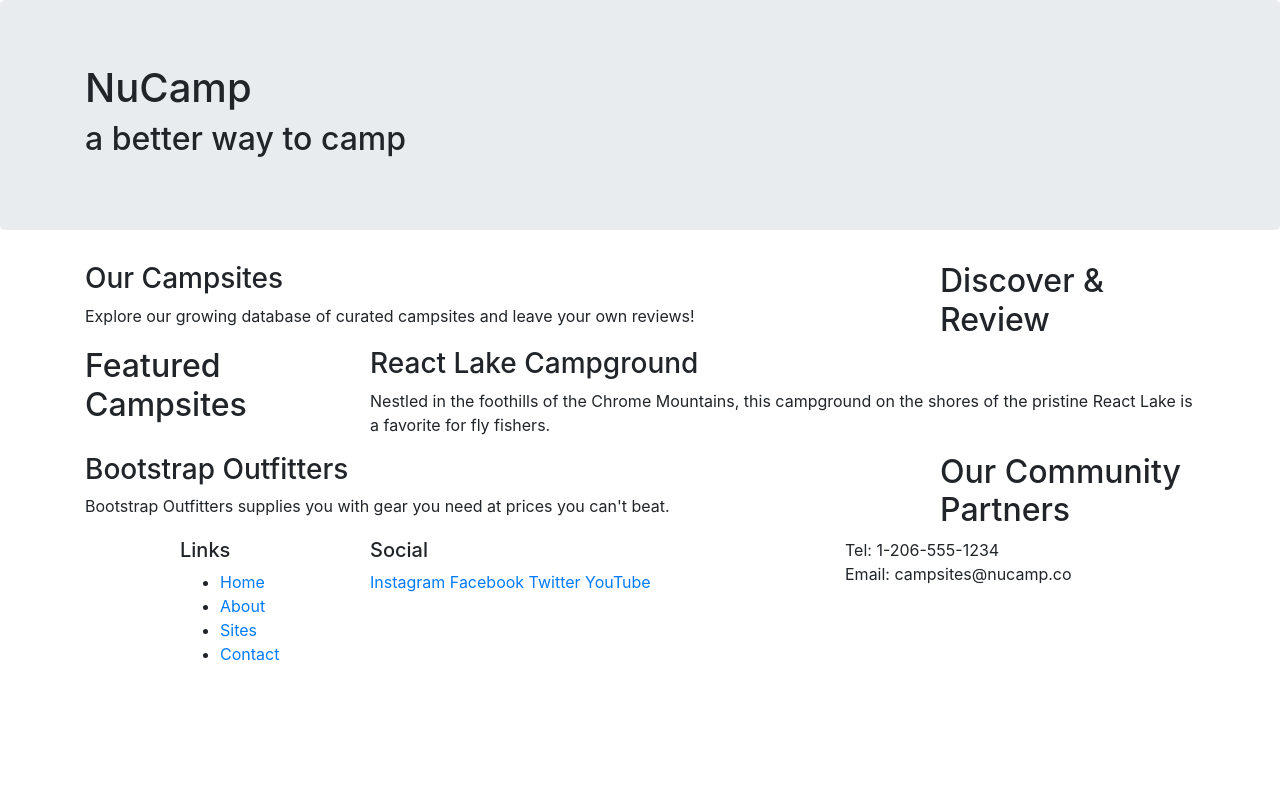
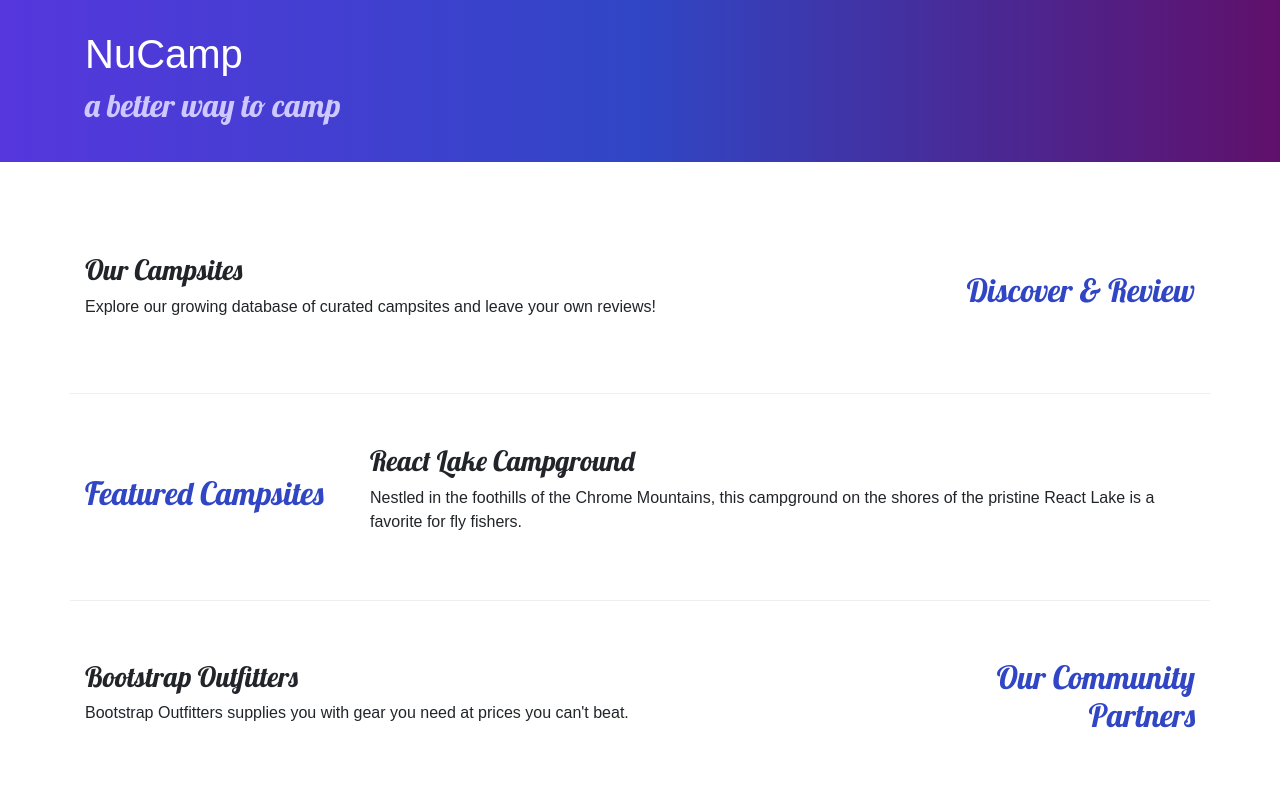
Before and after one commit to Reina-Inouye/Nucampsite, a website: page index.html in a window 1280 px wide. Shown: the top 800 px of the page. Drawn offline with nearby package versions, Linux system fonts and the light colour scheme.

Commit message:
Adding Custom Styles

```diff
--- /dev/null
+++ b/css/styles.css
@@ -0,0 +1,33 @@
+body {
+    font-family: "Open Sand", sans-serif;
+}
+
+h2, h2, h3 {
+    font-family: "lobster", cursive;
+}
+
+h2 {
+    color: #3046C5;
+}
+
+header h2 {
+    color: #CEC8FF;
+}
+
+
+footer {
+    background-image: linear-gradient(#CEC8FF, white);
+    padding: 20px 0;
+}
+
+.jumbotron {
+    padding: 30px;
+    background-image: linear-gradient(to right, #5637DD, #3046C5, #60106B);
+    color: white;
+}
+
+.row-content {
+    padding: 50px 0;
+    border-bottom: 1px ridge;
+    min-height: 200px;
+}
--- a/index.html
+++ b/index.html
@@ -8,13 +8,17 @@
     <!-- Bootstrap CSS -->
     <link rel="stylesheet" href="node_modules/bootstrap/dist/css/bootstrap.min.css" />
 
+    <!--Additional CSS must be placed after Bootsratp CSS-->
+    <link rel="stylesheet" href="https://fonts.googleapis.com/css?family=Lobster|Open+Sans" />
+    <link rel="stylesheet" href="css/styles.css"/>
+
     <title>NuCamp: A Better Way To Camp</title>
 
 </head>
 
 <body>
 
-    <header class="jumbotron">
+    <header class="jumbotron jumbotron-fluid">
         <div class ="container">
             <div class = "row">
                 <div class = "col">
@@ -27,9 +31,9 @@
     </header>
 
         <div class = "container">
-            <div class = "row">
+            <div class = "row row-content align-items-center">
                 <div class ="col-sm-4 order-sm-last col-md-3">
-                    <h2>Discover & Review</h2>
+                    <h2 class="text-sm-right">Discover & Review</h2>
                 </div>
                 <div class = "col">
                     <h3>Our Campsites</h3>
@@ -38,7 +42,7 @@
             </div>
 
 
-            <div class = "row">
+            <div class = "row row-content align-items-center">
                 <div class ="col-sm-4 col-md-3">
                     <h2>Featured Campsites</h2>
                 </div>
@@ -48,9 +52,9 @@
                 </div>
             </div>
 
-            <div class = "row">
+            <div class = "row row-content align-items-center">
                 <div class ="col-sm-4 order-sm-last col-md-3">
-                    <h2>Our Community Partners</h2>
+                    <h2 class="text-sm-right">Our Community Partners</h2>
                 </div>
                 <div class ="col">
                     <h3>Bootstrap Outfitters</h3>
@@ -61,23 +65,23 @@
     <footer>
         <div class="container">
             <div class="row">
-                <div class ="col-4 offset-1 col-sm-2">
+                <div class ="col-4 col-sm-2 offset-1">
                     <h5>Links</h5>
-                    <ul class ="list-unstlyed">
+                    <ul class="list-unstyled">
                         <li><a href="#">Home</a></li>
                         <li><a href="#">About</a></li>
                         <li><a href="#">Sites</a></li>
                         <li><a href="#">Contact</a></li>
                     </ul>
                 </div>
-                <div class ="col-6 col-sm-5">
+                <div class ="col-6 col-sm-5 text-center">
                     <h5>Social</h5>
                     <a href="http://instagram.com/">Instagram</a>
                     <a href="http://facebook.com/">Facebook</a>
                     <a href="http://twitter.com/">Twitter</a>
                     <a href="http://youtube.com/">YouTube</a>
                 </div>
-                <div class="col-sm-4">
+                <div class="col-sm-4 text-center">
                     Tel: 1-206-555-1234<br />
                     Email: campsites@nucamp.co
                 </div>
```
